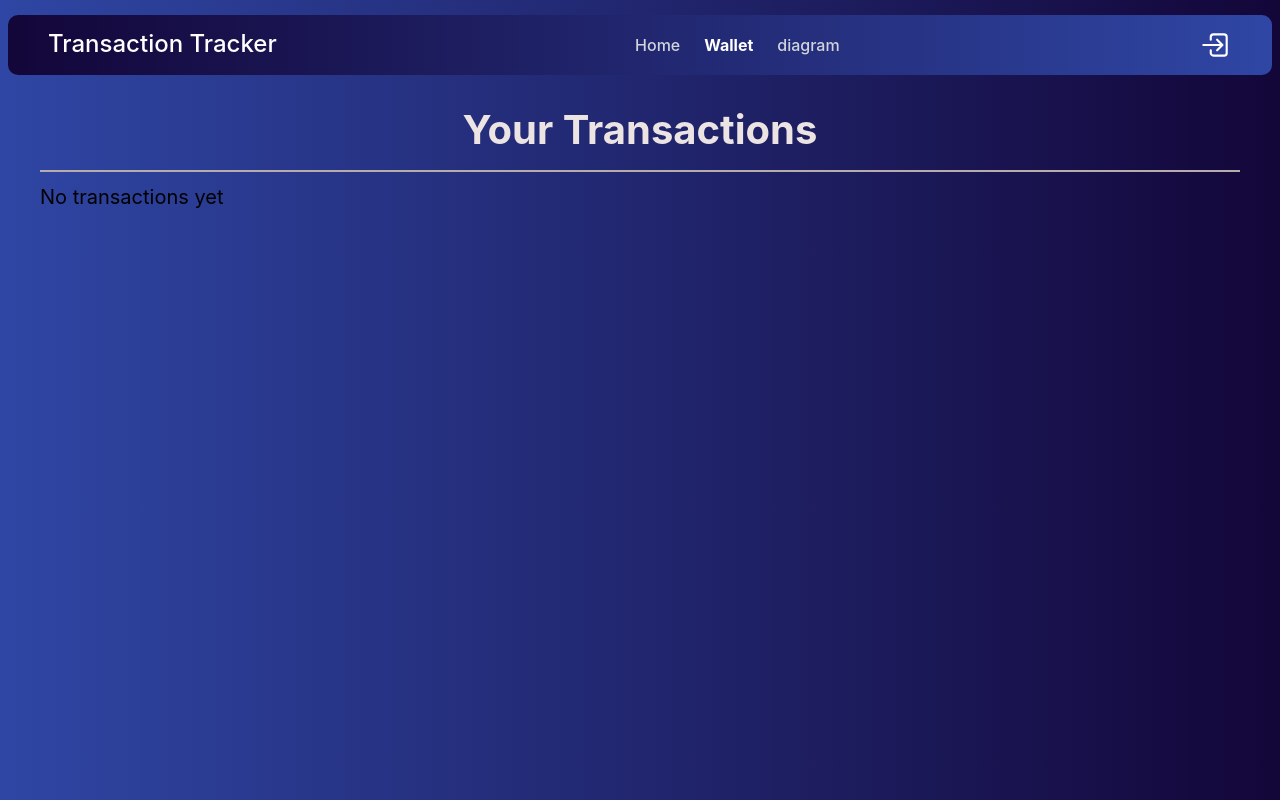
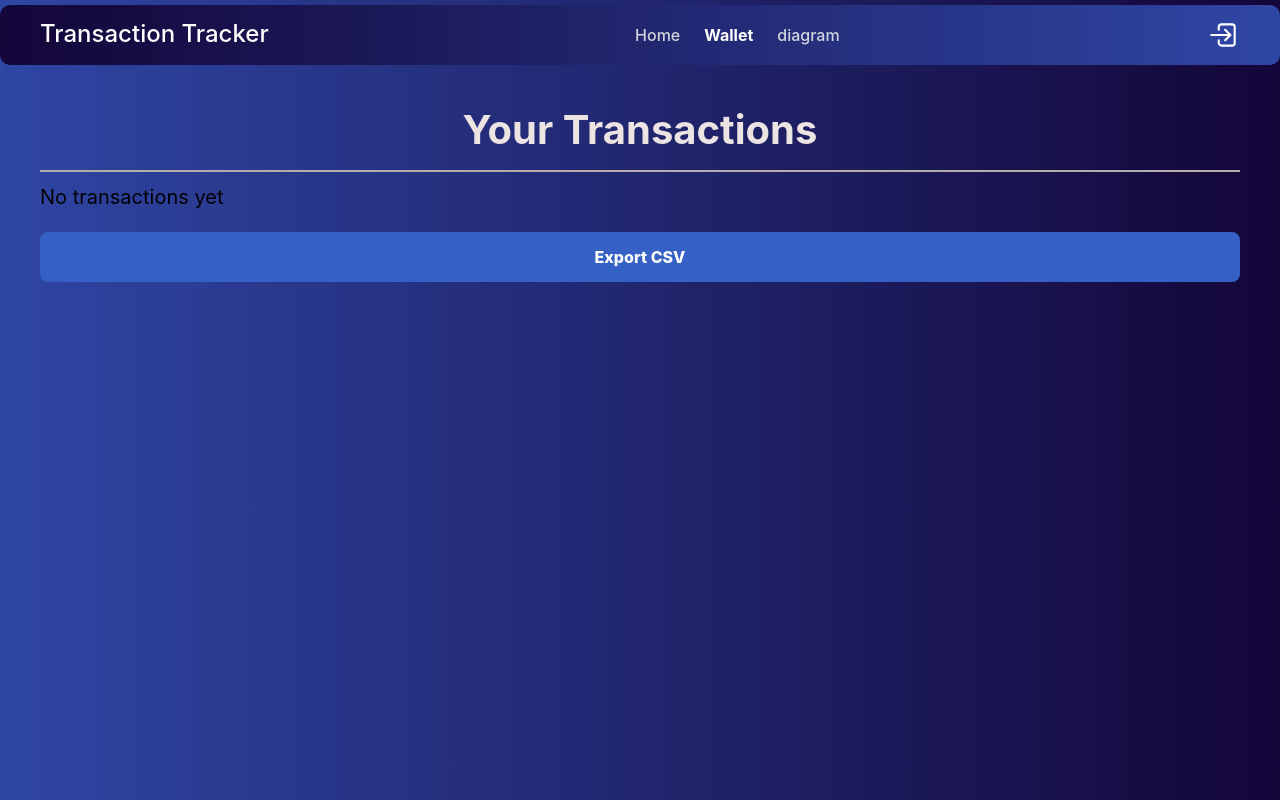
Before and after one commit to NYadegari/Transactions-Tracker, a React (Vite) app: page /wallet in a window 1280 px wide. Built offline with nearby package versions, Linux system fonts and the light colour scheme.

Commit message:
:memo: exporting transactions in csv file

```diff
--- /dev/null
+++ b/src/components/ExportButton/ExportButton.module.scss
@@ -0,0 +1,12 @@
+.exportBtn {
+    width: 100%;
+    background-color: rgb(53, 97, 199);
+    border: none;
+    position: sticky;
+    bottom: 5px;
+    margin-top: 20px;
+    transition: 1s ease;
+    &:hover {
+        border: 2px solid white;
+    }
+}
--- /dev/null
+++ b/src/components/ExportButton/index.jsx
@@ -0,0 +1,27 @@
+import React from "react";
+import styles from "./ExportButton.module.scss"
+
+const ExportButton = ({ data }) => {
+  const handleExport = () => {
+    const headers = Object.keys(data[0]).join(",");
+    const rows = data.map(row => Object.values(row).join(",")).join("\n");
+    const csvContent = [headers, rows].join("\n");
+
+    const blob = new Blob([csvContent], { type: "text/csv" });
+    const url = URL.createObjectURL(blob);
+
+    const a = document.createElement("a");
+    a.href = url;
+    a.download = "transactions.csv";
+    a.click();
+    URL.revokeObjectURL(url);
+  };
+
+  return (
+    <button className={styles.exportBtn} onClick={handleExport}>
+      Export CSV
+    </button>
+  );
+};
+
+export default ExportButton;
--- a/src/components/Navbar/navbar.module.scss
+++ b/src/components/Navbar/navbar.module.scss
@@ -8,9 +8,7 @@
   background: linear-gradient(to right, rgb(19, 6, 57), rgb(47, 70, 164));
   position: sticky;
   border-radius: 10px;
-  top: 15px;
-  margin-left: 8px;
-  margin-right: 8px;
+  top: 5px;
   z-index: 10;
   padding: 24px 40px;
 
--- a/src/pages/Wallet/Wallet.module.scss
+++ b/src/pages/Wallet/Wallet.module.scss
@@ -2,7 +2,7 @@
     padding: 40px;
     li {
         border-radius: 8px;
-        background: linear-gradient(to left, rgb(218, 216, 225), rgb(167, 169, 179));
+        background: linear-gradient(to left, rgb(218, 216, 225), rgb(204, 205, 213));
         padding: 8px;
     }
     h1 {
@@ -14,7 +14,7 @@
     }
     ul {
         display: grid;
-        grid-template-columns: repeat(5, 1fr); /* 2 equal columns */
+        grid-template-columns: repeat(5, 1fr);
         gap: 10px;
     }
 }
@@ -36,6 +36,7 @@
     width: 100%;
     height: 35px;
     background-color: rgb(180, 62, 62);
+    transition: 0.5s ease;
     &:hover {
         background-color: rgb(173, 30, 30);
         border: none;
--- a/src/pages/Wallet/index.jsx
+++ b/src/pages/Wallet/index.jsx
@@ -2,6 +2,7 @@
 import React from "react";
 import { useWallet } from "../../context/WalletContext";
 import styles from './Wallet.module.scss'
+import ExportButton from "../../components/ExportButton";
 
 const Wallet = () => {
   const { transactions, removeTransaction } = useWallet();
@@ -23,13 +24,12 @@ const Wallet = () => {
                 <p className={styles.kind}>{trans.kind}</p>
                 <p className={styles.category}>- {trans.category}</p>
               </div>
-
               <button className={styles.removeBtn} onClick={() => removeTransaction(index)}>Remove</button>
-
             </li>
           ))}
         </ul>
       )}
+      <ExportButton data={transactions} />
     </div>
   );
 };
```
